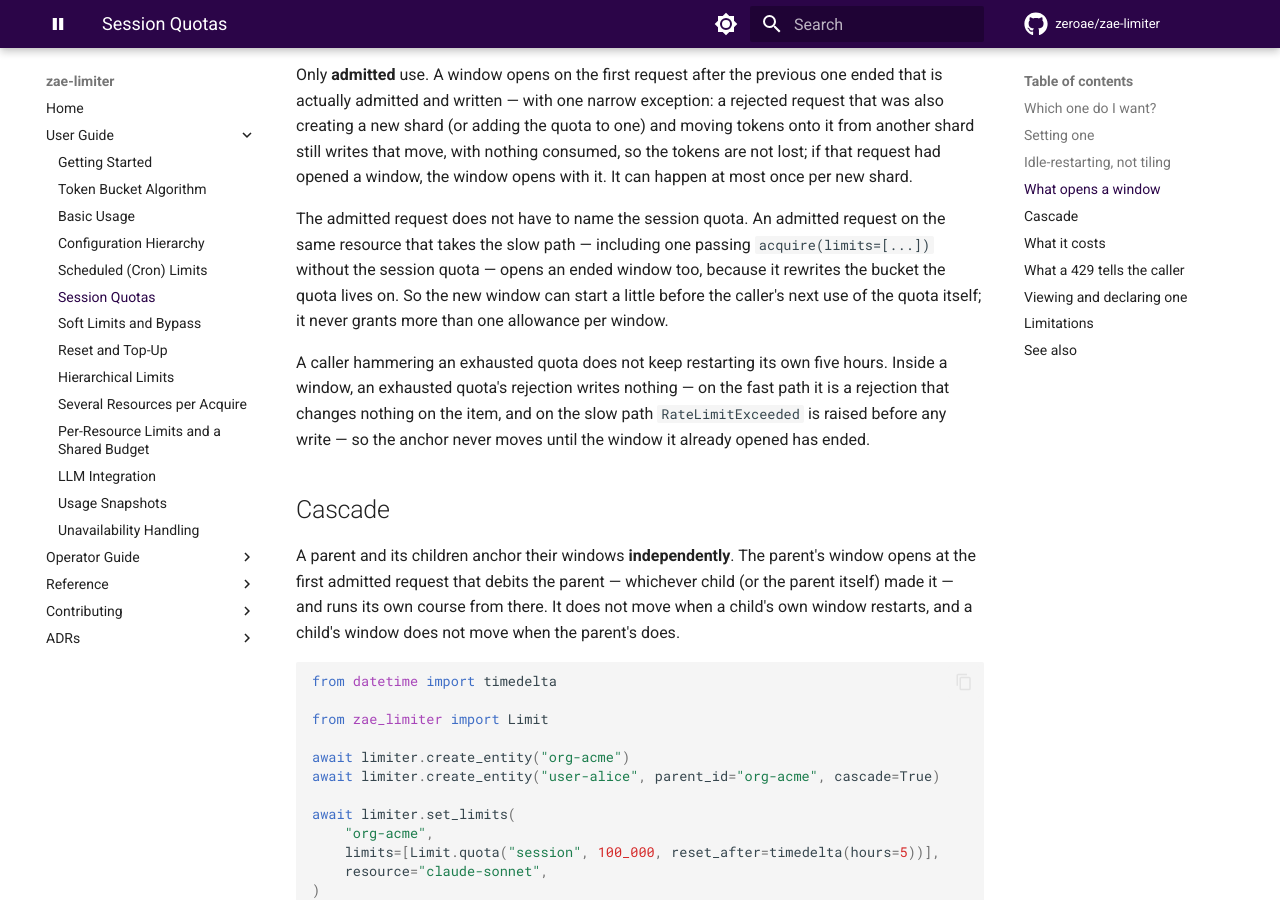
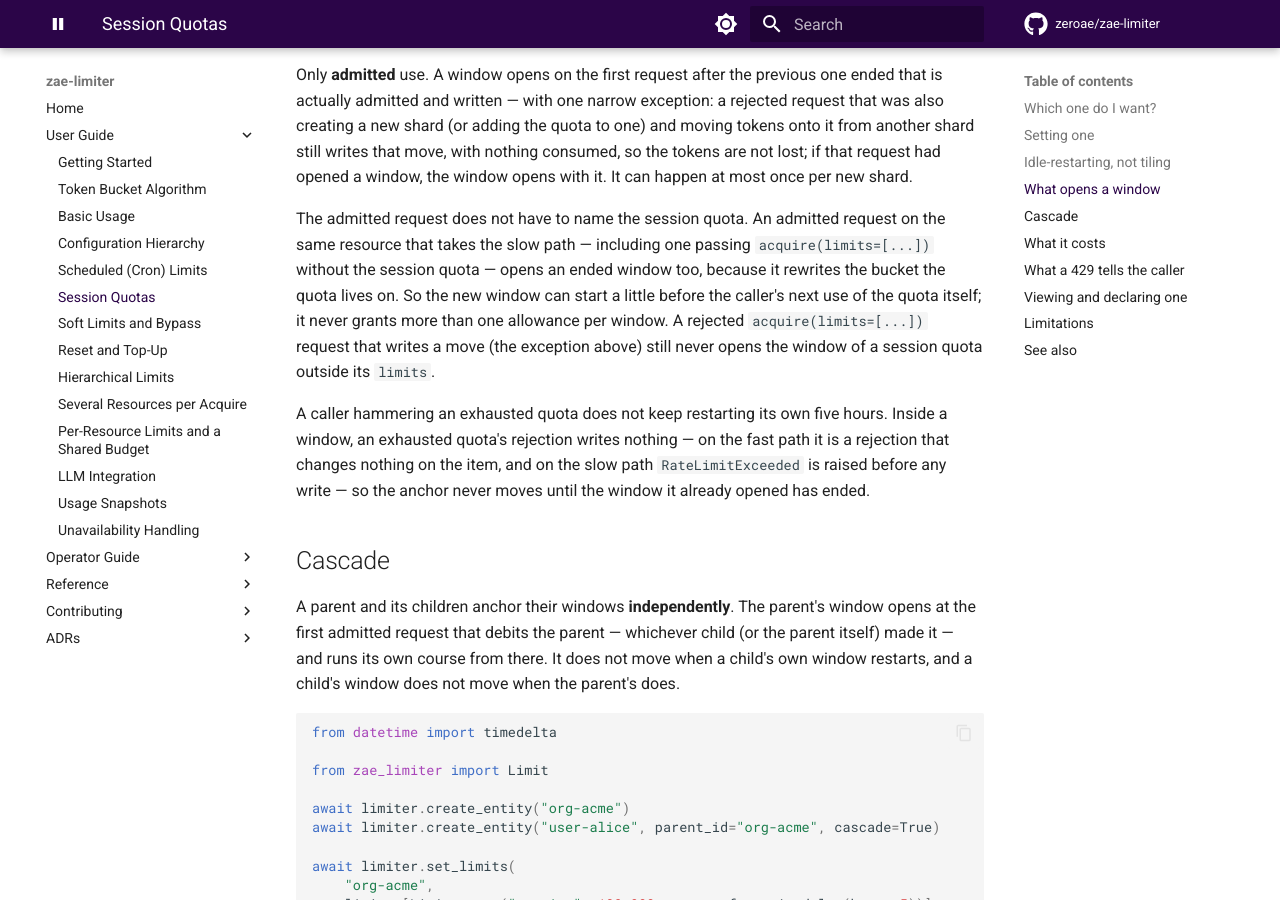
Before and after one commit to zeroae/zae-limiter, an MkDocs documentation site: the page built from docs/guide/session-quotas.md, in a window 1280 px wide and 900 px high, scrolled down 3144 px. Built offline with MkDocs 1.6.1 and Material for MkDocs 9.7.7, drawn with Linux system fonts in a browser that asks for light colours; comment, search, counter and statistics services are not loaded; the version menu is left out.

Commit message:
📝 docs: say where an override pass's carriers come from
The text from 822030f0 said a carried limit takes a stale item schedule
"until the TTL recreates the bucket". That was never true: every
override pass re-stamps ttl, so an active entity's item is never swept,
and it no longer describes the code: a carrier is now the configured
Limit on the item's state. CLAUDE.md now states that, the cost of the
config read, that a limit config dropped is left alone (it stays on the
item until an entity-level change removes it or the bucket is swept),
that a rejected pass opens no carried window, that a limit waiting to be
seeded keeps vu at or before now, and the fan-out a carried window open
pays. The session quota guide says a rejected acquire(limits=[...])
request never opens a window outside its limits; the test class
docstring follows the code.

Refs #744

Co-Authored-By: Claude Opus 5.5 <noreply@anthropic.com>
Claude-Session: https://claude.ai/code/session_017XzYMYKXNcZNQYS3xQhFdc

```diff
--- a/docs/guide/session-quotas.md
+++ b/docs/guide/session-quotas.md
@@ -164,7 +164,9 @@ The admitted request does not have to name the session quota. An admitted reques
 resource that takes the slow path — including one passing `acquire(limits=[...])` without the
 session quota — opens an ended window too, because it rewrites the bucket the quota lives on.
 So the new window can start a little before the caller's next use of the quota itself; it never
-grants more than one allowance per window.
+grants more than one allowance per window. A rejected `acquire(limits=[...])` request that
+writes a move (the exception above) still never opens the window of a session quota outside its
+`limits`.
 
 A caller hammering an exhausted quota does not keep restarting its own five hours. Inside a
 window, an exhausted quota's rejection writes nothing — on the fast path it is a rejection that changes nothing on the item,
```
Also changed, not shown: CLAUDE.md (+2 -2 lines), 2 other files.
